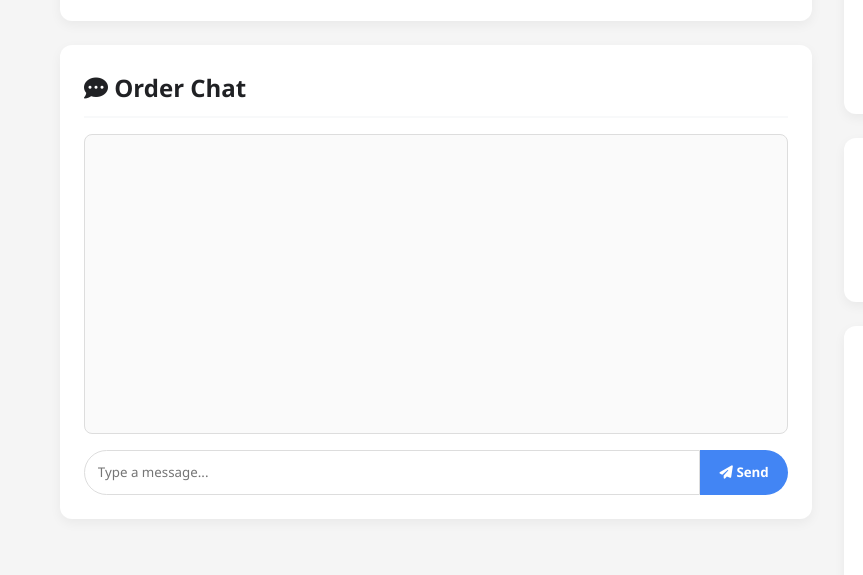
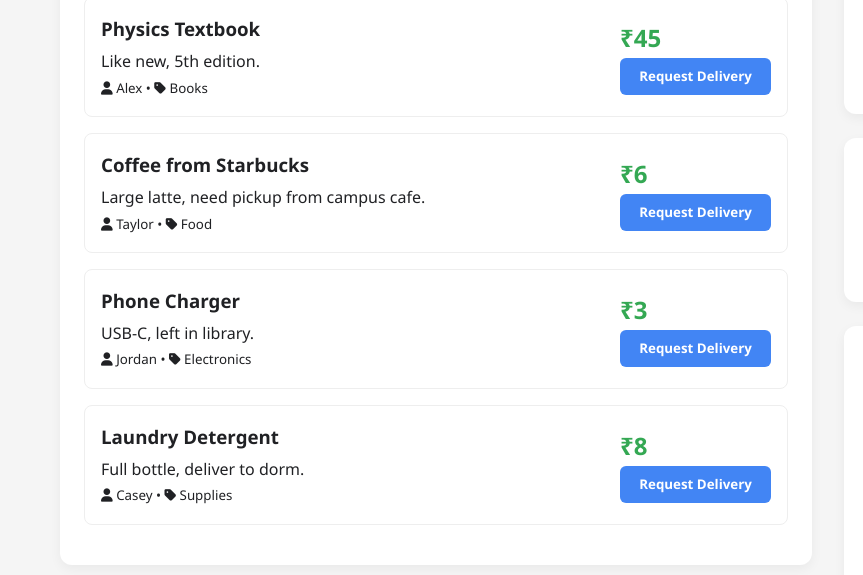
Before and after one commit to amancserec/SemX, a plain HTML site: page index.html in a window 1280 px wide. Shown: the part 573-1148 px from the top of the page, 0-863 px from the left. Drawn offline with Linux system fonts and the light colour scheme.

Commit message:
Update index.html

```diff
--- a/index.html
+++ b/index.html
@@ -186,9 +186,9 @@
         // ====================
         const mockListings = [
             { id: 1, title: "Physics Textbook", description: "Like new, 5th edition.", price: 45, category: "Books", user: "Alex" },
-            { id: 2, title: "Coffee from Starbucks", description: "Large latte, need pickup from campus cafe.", price: 190 category: "Food", user: "Taylor" },
-            { id: 3, title: "Phone Charger", description: "USB-C, left in library.", price: 300, category: "Electronics", user: "Jordan" },
-            { id: 4, title: "Laundry Detergent", description: "Full bottle, deliver to dorm.", price: 80, category: "Supplies", user: "Casey" }
+            { id: 2, title: "Coffee from Starbucks", description: "Large latte, need pickup from campus cafe.", price: 6, category: "Food", user: "Taylor" },
+            { id: 3, title: "Phone Charger", description: "USB-C, left in library.", price: 3, category: "Electronics", user: "Jordan" },
+            { id: 4, title: "Laundry Detergent", description: "Full bottle, deliver to dorm.", price: 8, category: "Supplies", user: "Casey" }
         ];
         const mockChat = [
             { sender: "Alex", text: "Is the textbook still available?", sent: false },
```
